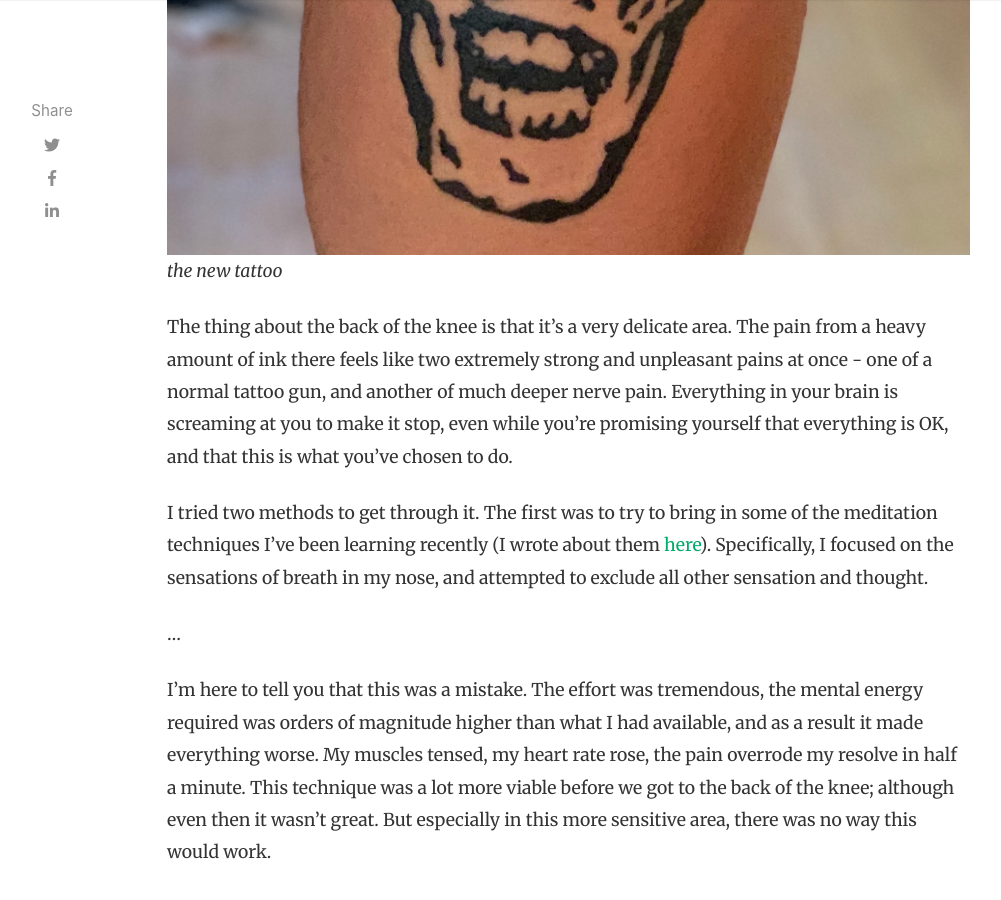
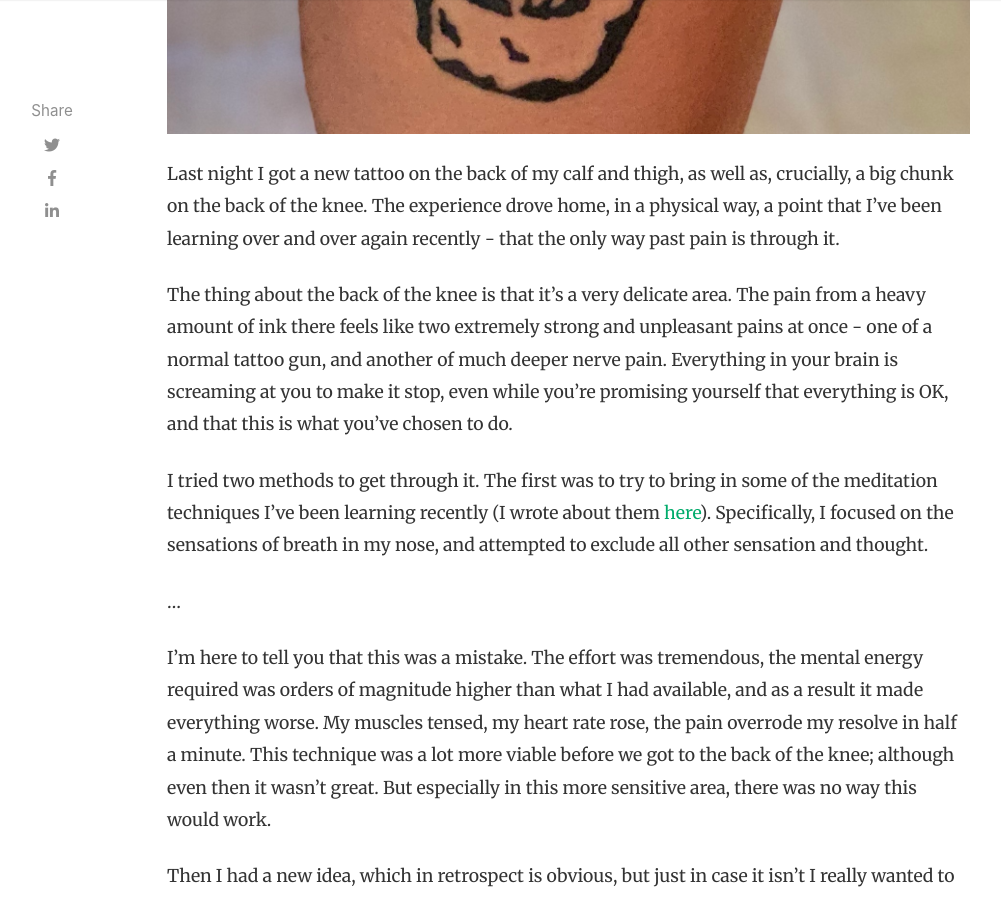
Before and after one commit to elialbert/elialbert.github.com, a Jekyll site: the page built from _posts/2019-08-25-through-the-pain.md, in a window 1280 px wide and 900 px high, scrolled down 2089 px. Shown: the whole window, without its empty margins (118-1119 px from the left). Built offline with Jekyll 4.4.1, drawn with Linux system fonts in a browser that asks for light colours; nearby versions of some CDN libraries.

Commit message:
fixes broken image

```diff
--- a/_posts/2019-08-25-through-the-pain.md
+++ b/_posts/2019-08-25-through-the-pain.md
@@ -5,12 +5,11 @@ author: eli
 categories: [ tattoos, pain, meditation, essays ]
 featured: true
 hidden: true
+image: assets/images/tattoo1.jpg
 excerpt: A short essay on pain and its causes, through the lens of a new tattoo.
 ---
 
 Last night I got a new tattoo on the back of my calf and thigh, as well as, crucially, a big chunk on the back of the knee. The experience drove home, in a physical way, a point that I've been learning over and over again recently - that the only way past pain is through it.
-
-![]({{site.baseurl}}/assets/images/tattoo1.jpg)*the new tattoo*
 
 The thing about the back of the knee is that it's a very delicate area. The pain from a heavy amount of ink there feels like two extremely strong and unpleasant pains at once - one of a normal tattoo gun, and another of much deeper nerve pain. Everything in your brain is screaming at you to make it stop, even while you're promising yourself that everything is OK, and that this is what you've chosen to do.
 
```
